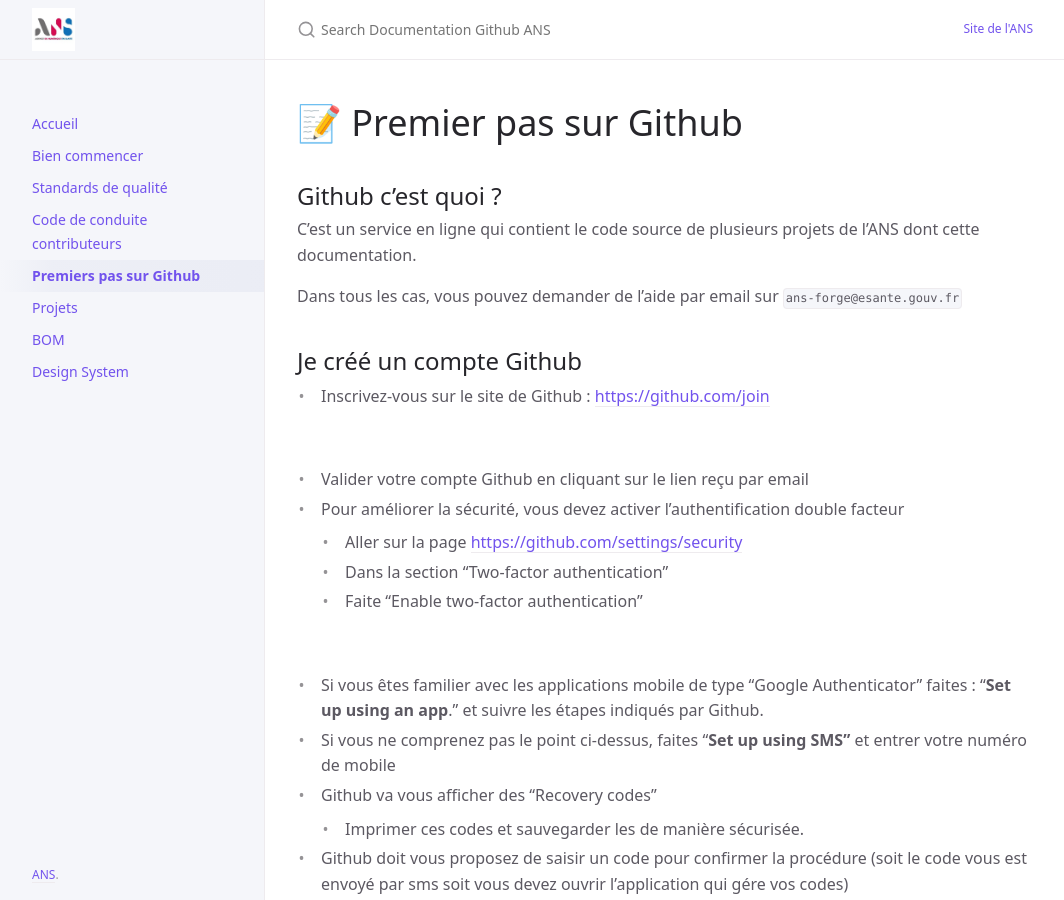
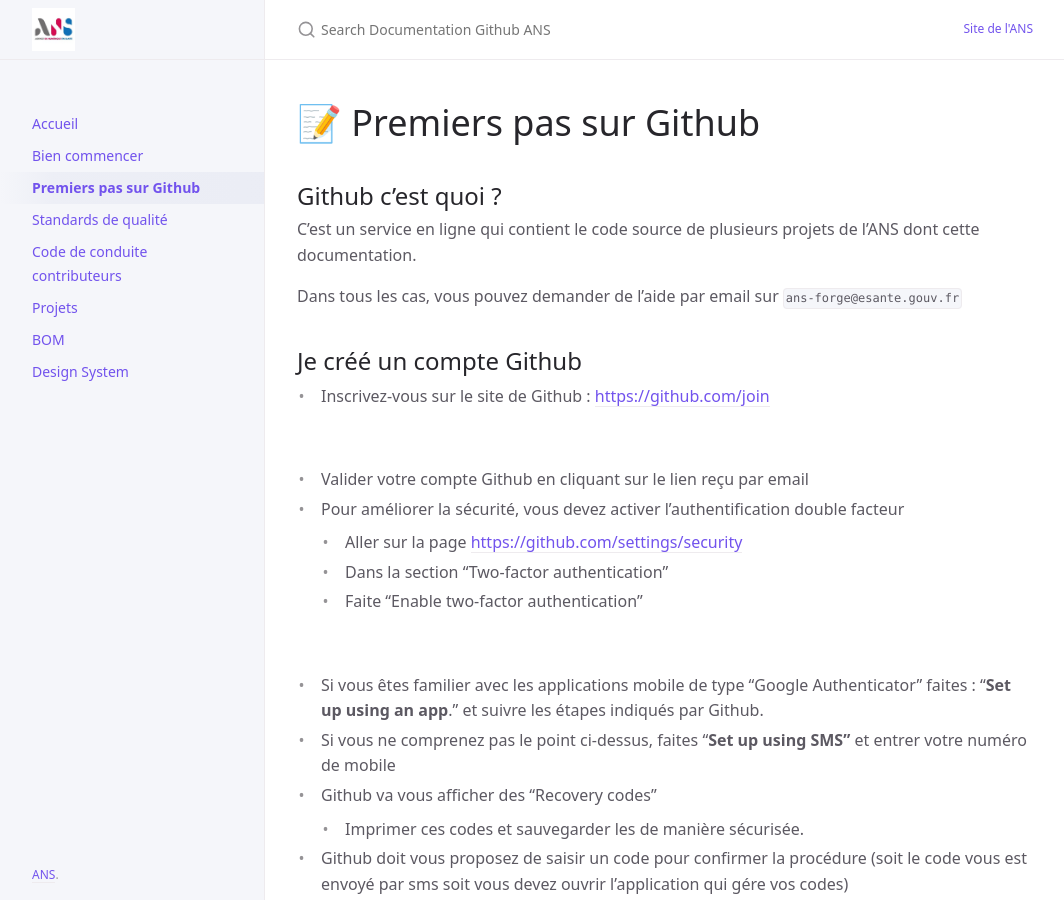
Before and after one commit to ansforge/Documentation, a Jekyll site: the page built from docs/github.md, in a window 1280 px wide and 900 px high. Shown: the whole window, without its empty margins (107-1171 px from the left). Built offline with Jekyll 4.4.1, drawn with Linux system fonts in a browser that asks for light colours; our own code applies the rules of GitHub Pages for plain Markdown files.

Commit message:
Correction de fautes et changement d'ordre des pages

```diff
--- a/docs/github.md
+++ b/docs/github.md
@@ -1,10 +1,10 @@
 ---
 title: Premiers pas sur Github
-nav_order: 6
+nav_order: 3
 description:
 ---
 
-# 📝 Premier pas sur Github
+# 📝 Premiers pas sur Github
 
 ## Github c'est quoi ?
 
```
Also changed, not shown: CODE_OF_CONDUCT.md (+1 -1 lines), docs/standards.md (+1 -1 lines).
